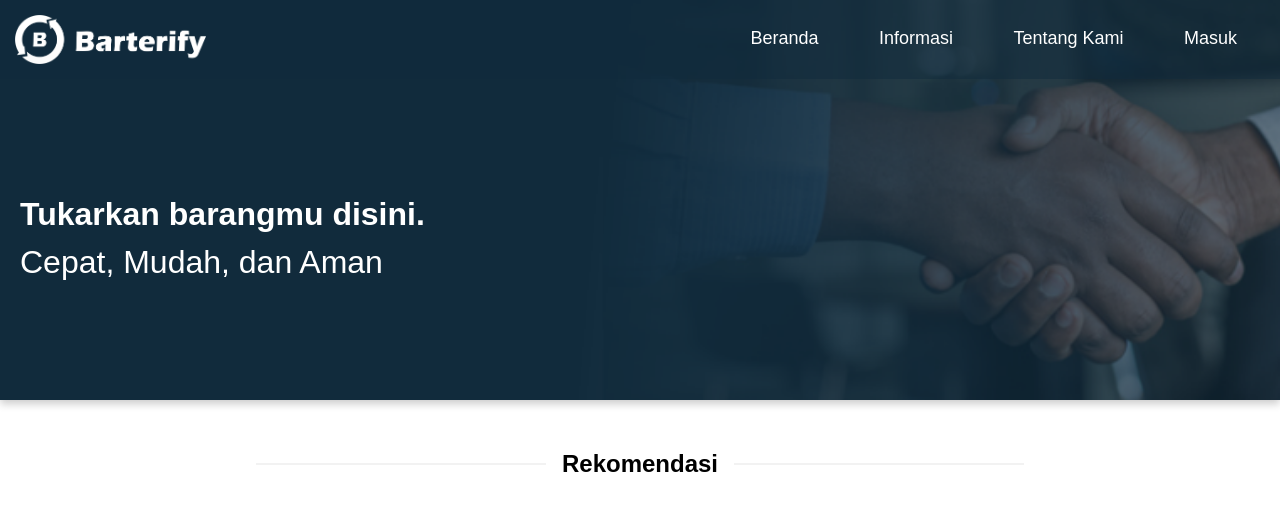
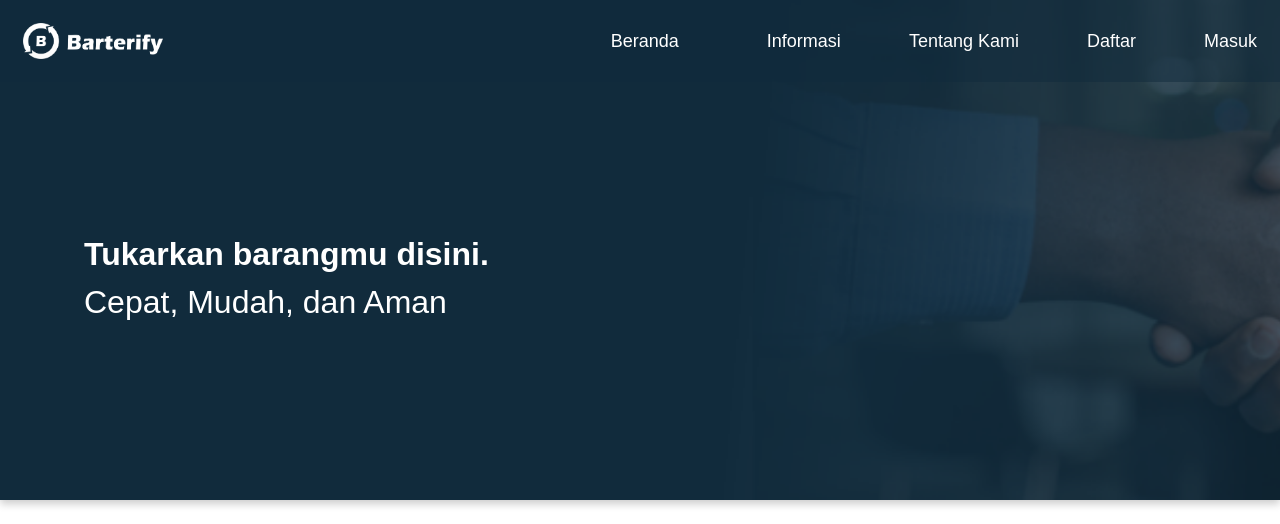
Before and after one commit to deinsteins/Barterify, a website built with webpack: page src/templates/index.html in a window 1280 px wide. Shown: the top 524 px of the page. Built offline with nearby package versions, Linux system fonts and the light colour scheme; what serviceworker-webpack-plugin would draw is missing.

Commit message:
Make navigation bar more responsive

```diff
--- a/src/scripts/component/app-bar.js
+++ b/src/scripts/component/app-bar.js
@@ -6,23 +6,41 @@ class AppBar extends HTMLElement {
   render() {
     this.innerHTML = `
     <header>
-      <nav>
-        <img
-          src="/images/Logo/Logo_Barterify_Putih.png"
-          class="logo"
-          alt="Logo Barterify"
-        />
-        <ul>
-          <li><a href="">Beranda</a></li>
-          <li><a href="">Informasi</a></li>
-          <li><a href="">Tentang Kami</a></li>
-          <li><a href="../view/masuk.html" id="masuk">Masuk</a></li>
-        </ul>
-      </nav>
-        <div class="hero-title">
+    <div class="hero-title">
           <h1><b>Tukarkan barangmu disini.</b></h1>
           <p>Cepat, Mudah, dan Aman</p>
       </div>
+    <nav>
+    <div class="container flex flex-wrap justify-between items-center mx-auto">
+      <a href="/" class="flex items-center" >
+          <img src="/images/Logo/Logo_Barterify_Putih.png" class="mr-3 h-6 sm:h-9" alt="Barterify Logo" />
+      </a>
+      <button data-collapse-toggle="mobile-menu" type="button" class="inline-flex items-center p-2 ml-3 text-sm text-gray-500 rounded-lg md:hidden hover:bg-gray-100 focus:outline-none focus:ring-2 focus:ring-gray-200 dark:text-gray-400 dark:hover:bg-gray-700 dark:focus:ring-gray-600" aria-controls="mobile-menu" aria-expanded="false" id="menu_toggle">
+        <span class="sr-only">Open main menu</span>
+        <svg class="w-6 h-6" fill="currentColor" viewBox="0 0 20 20" xmlns="http://www.w3.org/2000/svg"><path fill-rule="evenodd" d="M3 5a1 1 0 011-1h12a1 1 0 110 2H4a1 1 0 01-1-1zM3 10a1 1 0 011-1h12a1 1 0 110 2H4a1 1 0 01-1-1zM3 15a1 1 0 011-1h12a1 1 0 110 2H4a1 1 0 01-1-1z" clip-rule="evenodd"></path></svg>
+        <svg class="hidden w-6 h-6" fill="currentColor" viewBox="0 0 20 20" xmlns="http://www.w3.org/2000/svg"><path fill-rule="evenodd" d="M4.293 4.293a1 1 0 011.414 0L10 8.586l4.293-4.293a1 1 0 111.414 1.414L11.414 10l4.293 4.293a1 1 0 01-1.414 1.414L10 11.414l-4.293 4.293a1 1 0 01-1.414-1.414L8.586 10 4.293 5.707a1 1 0 010-1.414z" clip-rule="evenodd"></path></svg>
+      </button>
+      <div class="hidden w-full md:block md:w-auto" id="mobile-menu">
+        <ul class="flex flex-col mt-4 md:flex-row md:space-x-8 md:mt-0 md:text-sm md:font-medium">
+          <li>
+            <a href="#" class="block md:bg-transparent md:text-blue-700 md:p-0 dark:text-white" aria-current="page" id="link">Beranda</a>
+          </li>
+          <li>
+            <a href="#" class="block md:hover:bg-transparent md:border-0 md:hover:text-blue-700 md:p-0 dark:text-gray-400 md:dark:hover:text-white dark:hover:bg-gray-700 dark:hover:text-white md:dark:hover:bg-transparent dark:border-gray-700" id="link">Informasi</a>
+          </li>
+          <li>
+            <a href="#" class="block md:hover:bg-transparent md:border-0 md:hover:text-blue-700 md:p-0 dark:text-gray-400 md:dark:hover:text-white dark:hover:bg-gray-700 dark:hover:text-white md:dark:hover:bg-transparent dark:border-gray-700" id="link">Tentang Kami</a>
+          </li>
+          <li>
+            <a href="#" class="block md:hover:bg-transparent md:border-0 md:hover:text-blue-700 md:p-0 dark:text-gray-400 md:dark:hover:text-white dark:hover:bg-gray-700 dark:hover:text-white md:dark:hover:bg-transparent dark:border-gray-700" id="link">Daftar</a>
+          </li>
+          <li>
+            <a href="#" class="block md:hover:bg-transparent md:border-0 md:hover:text-blue-700 md:p-0 dark:text-gray-400 md:dark:hover:text-white dark:hover:bg-gray-700 dark:hover:text-white md:dark:hover:bg-transparent" id="link">Masuk</a>
+          </li>
+        </ul>
+      </div>
+    </div>
+  </nav>
     </header>
       `;
   }
--- a/src/scripts/index.js
+++ b/src/scripts/index.js
@@ -1,16 +1,18 @@
 import 'regenerator-runtime';
 
 import '../styles/style.css';
+import '../styles/responsive.css';
 
 import './component/app-bar';
-
 import './component/footer-bar';
 
 import App from './views/app';
 import swRegister from './utils/sw-register';
 
 const app = new App({
-    content: document.querySelector('main'),
+  button: document.querySelector('#menu_toggle'),
+  drawer: document.querySelector('#mobile-menu'),
+  content: document.querySelector('main'),
   });
 
   window.addEventListener('hashchange', () => {
--- /dev/null
+++ b/src/scripts/utils/drawer-initiator.js
@@ -0,0 +1,23 @@
+const DrawerInitiator = {
+  init({ button, drawer, content }) {
+    button.addEventListener('click', (event) => {
+      this._toggleDrawer(event, drawer);
+    });
+
+    content.addEventListener('click', (event) => {
+      this._closeDrawer(event, drawer);
+    });
+  },
+
+  _toggleDrawer(event, drawer) {
+    event.stopPropagation();
+    drawer.classList.toggle('hidden');
+  },
+
+  _closeDrawer(event, drawer) {
+    event.stopPropagation();
+    drawer.classList.remove('hidden');
+  },
+};
+
+export default DrawerInitiator;
--- a/src/scripts/views/app.js
+++ b/src/scripts/views/app.js
@@ -1,11 +1,21 @@
 import UrlParser from '../routes/url-parser';
 import routes from '../routes/routes';
+import DrawerInitiator from '../utils/drawer-initiator';
 
 class App {
   constructor({ button, drawer, content }) {
     this._button = button;
     this._drawer = drawer;
     this._content = content;
+    this._initialAppShell();
+  }
+
+  _initialAppShell() {
+    DrawerInitiator.init({
+      button: this._button,
+      drawer: this._drawer,
+      content: this._content,
+    });
 
   }
 
--- /dev/null
+++ b/src/styles/responsive.css
@@ -0,0 +1,20 @@
+@media screen and (max-width: 576px) {
+}
+
+@media screen and (min-width: 640px) {
+  #mobile-menu {
+    background-color: #112b3c;
+  }
+}
+
+@media screen and (min-width: 768px) {
+  #mobile-menu {
+    background-color: #112b3c00;
+  }
+}
+
+@media screen and (min-width: 992px) {
+}
+
+@media screen and (min-width: 1200px) {
+}
--- a/src/styles/style.css
+++ b/src/styles/style.css
@@ -14,7 +14,7 @@ body {
 
 header {
   background-image: url("/images/Background_Home_Page.png");
-    min-height: 400px;
+  min-height: 500px;
   background-size: cover;
   padding-bottom: 30px;
   box-shadow: 0 4px 8px 0 rgba(0, 0, 0, 0.2);
@@ -38,16 +38,17 @@ body {
   margin-bottom: 30px;
 }
 
-  header nav {
+nav {
   padding: 5px;
   text-align: right;
   position: sticky;
   top: 0;
-    overflow: auto;
   background-color: rgba(17, 43, 60, 0.5);
 }
 
 header nav ul {
+  transition: transform 0.3s ease;
+  text-align: center;
   margin-top: 20px;
 }
 header nav li {
@@ -57,14 +58,19 @@ body {
 }
 
 header nav a {
+  padding: 18px;
+}
+
+#link {
   font-size: 18px;
   padding: 18px;
   font-weight: 400;
   text-decoration: none;
   color: white;
 }
+
 header nav a:hover {
-    padding: 18px;
+  padding: 12px;
   font-weight: bold;
   color: rgb(255, 255, 255);
   border: 1px solid white;
@@ -73,7 +79,8 @@ body {
 
 .hero-title {
   position: absolute;
-    top: 20%;
+  left: 5%;
+  top: 25%;
   font-size: 32px;
 }
 
```
Lines whose indentation alone changed are shown as unchanged.
